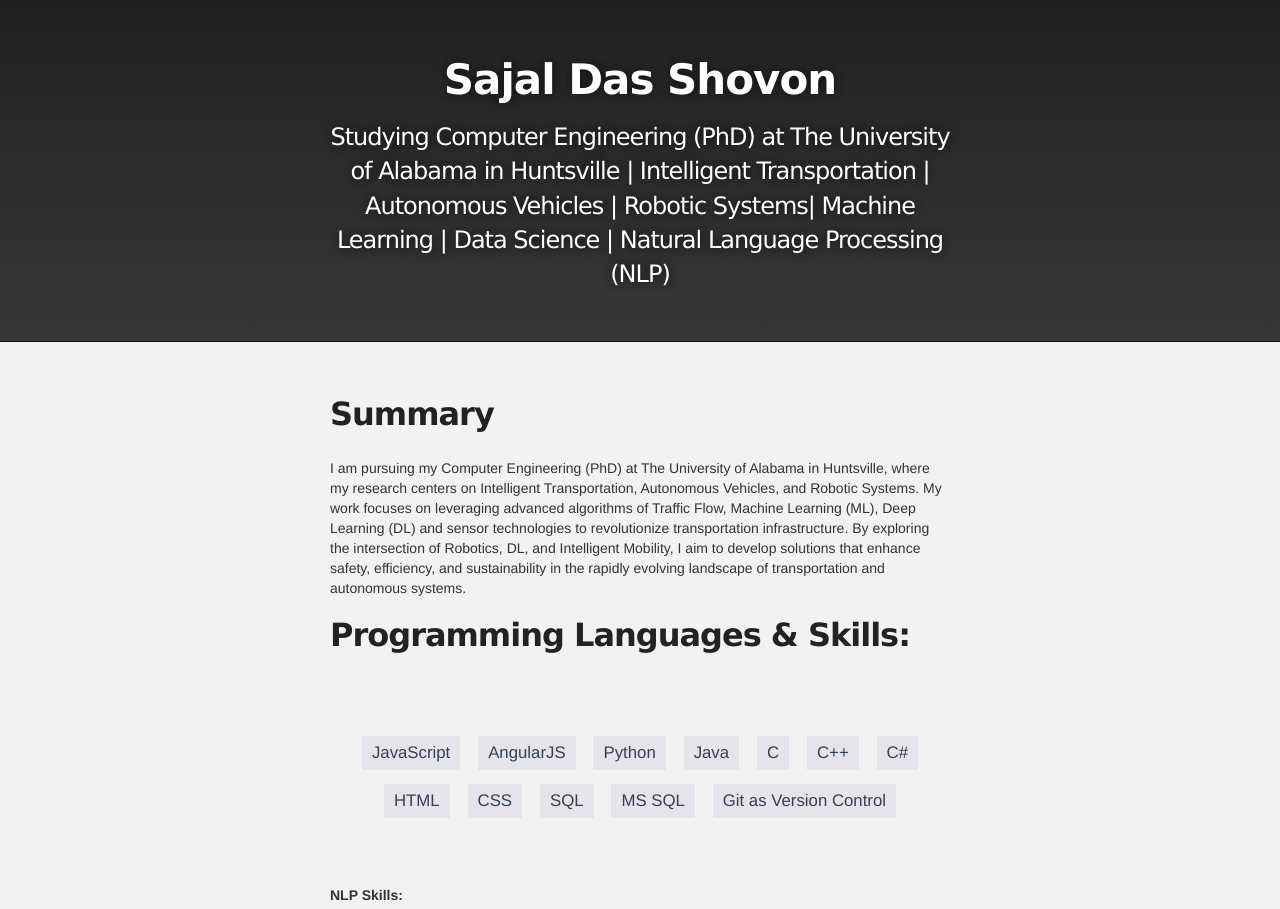
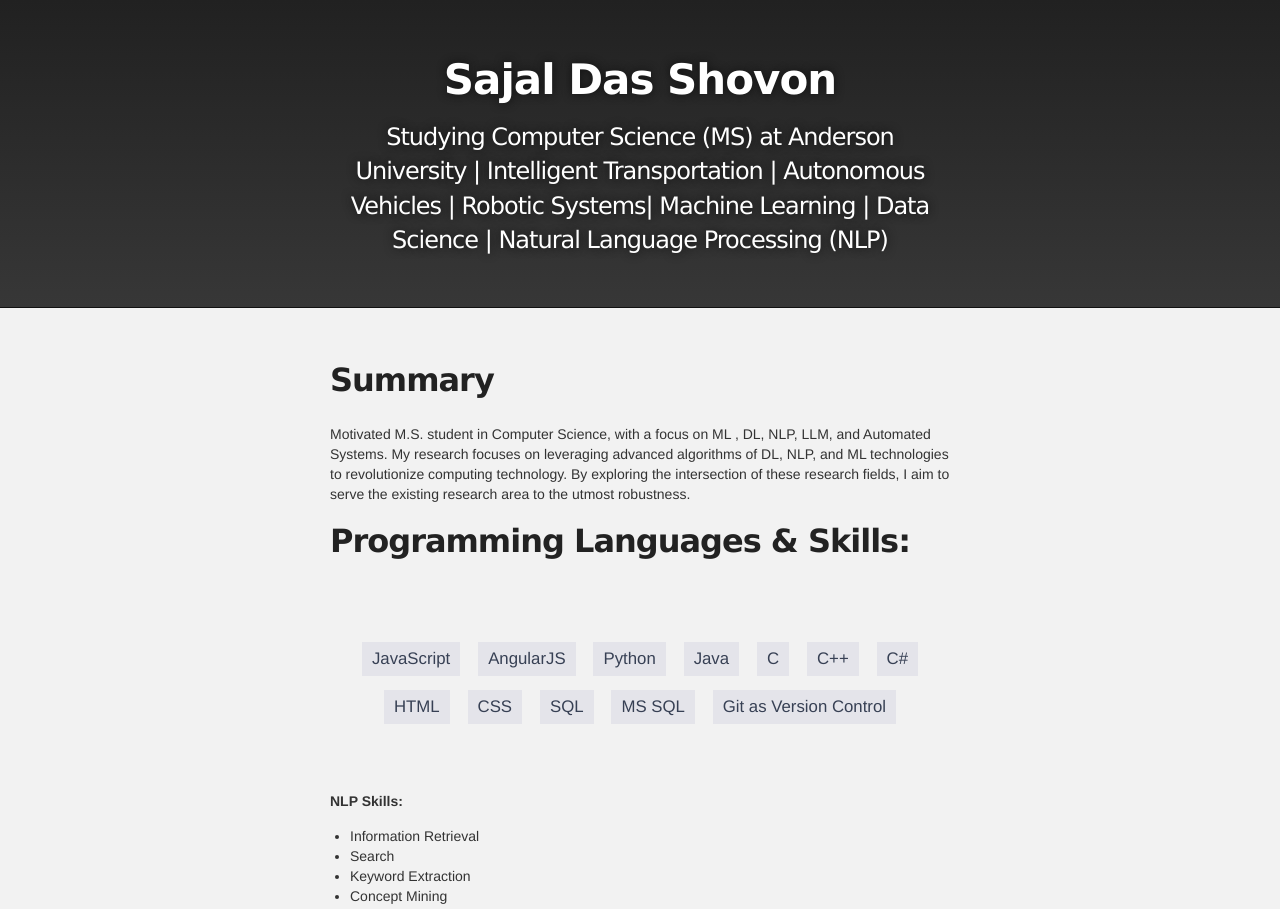
Before and after one commit to SajalDasShovon/portfolio, a website: page index.html in a window 1280 px wide. Shown: the top 909 px of the page. Drawn offline with Linux system fonts and the light colour scheme.

Commit message:
Update index.html

```diff
--- a/index.html
+++ b/index.html
@@ -49,7 +49,7 @@
 
 
           <h1 id="project_title">Sajal Das Shovon</h1>
-          <h2 id="project_tagline"> Studying Computer Engineering (PhD) at The University of Alabama in Huntsville |  Intelligent Transportation | Autonomous Vehicles | Robotic Systems| Machine Learning | Data Science | Natural Language Processing (NLP) </h2>
+          <h2 id="project_tagline"> Studying Computer Science (MS) at Anderson University |  Intelligent Transportation | Autonomous Vehicles | Robotic Systems| Machine Learning | Data Science | Natural Language Processing (NLP) </h2>
 
 
         </header>
@@ -60,10 +60,7 @@
 <section id="main_content" class="inner">
         <h2 id="summary">Summary</h2>
 
-<p> I am pursuing my Computer Engineering (PhD) at The University of Alabama in Huntsville, where my research centers on Intelligent Transportation, Autonomous
-	Vehicles, and Robotic Systems. My work focuses on leveraging advanced algorithms of Traffic Flow, Machine Learning (ML), Deep Learning (DL) and sensor
-	technologies to revolutionize transportation infrastructure. By exploring the intersection of Robotics, DL, and Intelligent Mobility, I aim to develop
-	solutions that enhance safety, efficiency, and sustainability in the rapidly evolving landscape of transportation and autonomous systems.</p>
+<p> Motivated M.S. student in Computer Science, with a focus on ML , DL, NLP, LLM, and Automated Systems. My research focuses on leveraging advanced algorithms of DL, NLP, and ML technologies to revolutionize computing technology. By exploring the intersection of these research fields, I aim to serve the existing research area to the utmost robustness.</p>
 
 <h2>Programming Languages & Skills:</h2>
     <div id="skills">
```
